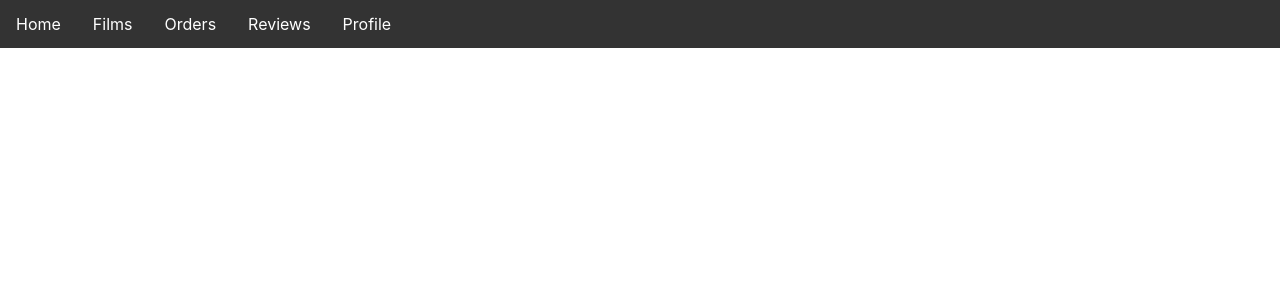
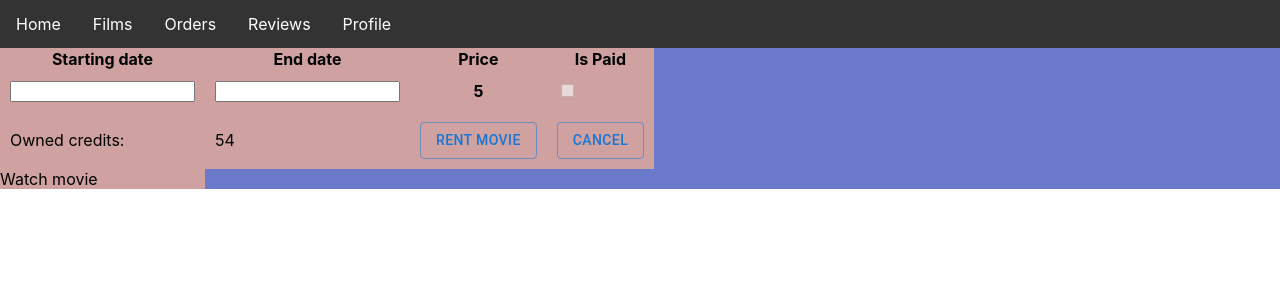
Before and after one commit to kostasliutkus/Filmu_Nuoma_Sistema, a React (Create React App) app in the folder filmu-nuoma-web/: page /Order/1 in a window 1280 px wide. Shown: the top 300 px of the page. Built offline with nearby package versions, Linux system fonts and the light colour scheme.

Commit message:
Added create new order window

```diff
--- a/filmu-nuoma-web/package.json
+++ b/filmu-nuoma-web/package.json
@@ -3,6 +3,9 @@
   "version": "0.1.0",
   "private": true,
   "dependencies": {
+    "@emotion/react": "^11.11.1",
+    "@emotion/styled": "^11.11.0",
+    "@mui/material": "^5.14.17",
     "@testing-library/jest-dom": "^5.17.0",
     "@testing-library/react": "^13.4.0",
     "@testing-library/user-event": "^13.5.0",
@@ -10,6 +13,7 @@
     "rc-switch": "^4.1.0",
     "react": "^18.2.0",
     "react-bootstrap": "^2.9.1",
+    "react-datepicker": "^4.21.0",
     "react-dom": "^18.2.0",
     "react-router": "^6.18.0",
     "react-scripts": "^5.0.1",
--- a/filmu-nuoma-web/src/App.js
+++ b/filmu-nuoma-web/src/App.js
@@ -3,7 +3,8 @@ import React from "react";
 import FilmList from './pages/FilmSystem/FilmList.js'
 import {Link,Route,Routes } from 'react-router-dom';
 import HomePage from "./pages/HomePage";
-import OrderList from "./pages/OrderSystem/Order.js";
+import OrderList from "./pages/OrderSystem/OrderList.js";
+import CreateOrder from "./pages/OrderSystem/CreateOrder.js";
 import Review from "./pages/ReviewSystem/Review";
 import Profile from "./pages/ClientSystem/Profile.js";
 import FilmView from "./pages/FilmSystem/FilmView.js"
@@ -30,7 +31,8 @@ function App() {
           <Route path="/OrderList" element ={<OrderList/>}/>
           <Route path="/Reviews" element ={<Review/>}/>
           <Route path="/Profile" element ={<Profile/>}/>
-          <Route path="/film-view/:id" element={<FilmView/>} />
+          <Route path="/Order/:id" element={<CreateOrder/>} />
+           <Route path="/film-view/:id" element={<FilmView/>} />
       </Routes>
       </>
   );
--- /dev/null
+++ b/filmu-nuoma-web/src/pages/OrderSystem/CreateOrder.js
@@ -0,0 +1,148 @@
+import React, { useState } from "react";
+import DatePicker from "react-datepicker";
+import { useNavigate, useParams } from 'react-router-dom';
+import "react-datepicker/dist/react-datepicker.css";
+import Button from '@mui/material/Button';
+import Dialog from '@mui/material/Dialog';
+import DialogActions from '@mui/material/DialogActions';
+import DialogContent from '@mui/material/DialogContent';
+import DialogContentText from '@mui/material/DialogContentText';
+import DialogTitle from '@mui/material/DialogTitle';
+import './OrderStyle.css';
+
+function CreateOrder() {
+    const [startDate, setStartDate] = useState(null);
+    const [endDate, setEndDate] = useState(null);
+    const [isChecked, setIsChecked] = useState(false);
+    const [openRentDialog, setOpenRentDialog] = useState(false);
+    const [openCancelDialog, setOpenCancelDialog] = useState(false);
+
+    const handleStartDateChange = (date) => {
+        setStartDate(date);
+    };
+
+    const handleEndDateChange = (date) => {
+        setEndDate(date);
+    };
+
+    const handleRentMovie = () => {
+        setOpenRentDialog(true);
+    };
+
+    const handleCancelMovie = () => {
+        setOpenCancelDialog(true);
+    };
+
+    const handleCloseRentDialog = () => {
+        setIsChecked(true);
+        setOpenRentDialog(false);
+    };
+    const handleCloseRentDialogNo = () => {
+        setOpenRentDialog(false);
+    };
+
+    const handleCloseCancelDialog = () => {
+        setOpenCancelDialog(false);
+    };
+
+    const navigate = useNavigate();
+    const { id } = useParams();
+
+    return (
+        <body className="order-body">
+            <div className="full-page-div-order">
+                <thead>
+                    <tr>
+                        <th>Starting date</th>
+                        <th>End date</th>
+                        <th>Price</th>
+                        <th>Is Paid</th>
+                    </tr>
+                </thead>
+                <tbody>
+                    <tr>
+                        <td>
+                            <DatePicker
+                                selected={startDate}
+                                onChange={handleStartDateChange}
+                                dateFormat="dd/MM/yyyy"
+                            />
+                        </td>
+                        <td>
+                            <DatePicker
+                                selected={endDate}
+                                onChange={handleEndDateChange}
+                                dateFormat="dd/MM/yyyy"
+                            />
+                        </td>
+                        <th>5</th>
+                        <td>
+                            <input type="checkbox" checked={isChecked} disabled={!isChecked} />
+                        </td>
+                    </tr>
+                    <tr>
+                        <td>Owned credits:</td>
+                        <td>54</td>
+                        <td>
+                            <Button variant="outlined" onClick={handleRentMovie}>
+                                Rent Movie
+                            </Button>
+                        </td>
+                        <td>
+                            <Button variant="outlined" onClick={handleCancelMovie}>
+                                Cancel
+                            </Button>
+                        </td>
+                    </tr>
+                    <tr onClick={() => navigate(`/film-view/${id}`)}>
+                        Watch movie
+                    </tr>
+                </tbody>
+            </div>
+
+            {/* Rent Dialog */}
+            <Dialog
+                open={openRentDialog}
+                onClose={handleCloseRentDialog}
+                aria-labelledby="rent-dialog-title"
+                aria-describedby="rent-dialog-description"
+            >
+                <DialogTitle id="rent-dialog-title">Rent Movie</DialogTitle>
+                <DialogContent>
+                    <DialogContentText id="rent-dialog-description">
+                        Confirm the rental of the movie.
+                    </DialogContentText>
+                </DialogContent>
+                <DialogActions>
+                    <Button onClick={handleCloseRentDialogNo}>Cancel</Button>
+                    <Button onClick={handleCloseRentDialog} autoFocus>
+                        Confirm
+                    </Button>
+                </DialogActions>
+            </Dialog>
+
+            {/* Cancel Dialog */}
+            <Dialog
+                open={openCancelDialog}
+                onClose={handleCloseCancelDialog}
+                aria-labelledby="cancel-dialog-title"
+                aria-describedby="cancel-dialog-description"
+            >
+                <DialogTitle id="cancel-dialog-title">Cancel Movie</DialogTitle>
+                <DialogContent>
+                    <DialogContentText id="cancel-dialog-description">
+                        Are you sure you want to cancel the rental of the movie?
+                    </DialogContentText>
+                </DialogContent>
+                <DialogActions>
+                    <Button onClick={handleCloseCancelDialog}>No</Button>
+                    <Button onClick={handleCloseCancelDialog} autoFocus>
+                        Yes, Cancel
+                    </Button>
+                </DialogActions>
+            </Dialog>
+        </body>
+    );
+}
+
+export default CreateOrder;
--- a/filmu-nuoma-web/src/pages/OrderSystem/Order.js
+++ /dev/null
@@ -1,22 +0,0 @@
-function OrderList() {
-  return (
-      <body>
-      <h2>HTML Table</h2>
-      <table>
-          <tr>
-              <th>Movie</th>
-              <th>Price</th>
-              <th>somethin</th>
-          </tr>
-          <tr>
-              <td>Alfreds Futterkiste</td>
-              <td>69</td>
-              <td>hello</td>
-          </tr>
-
-      </table>
-
-      </body>
-  );
-}
-export default OrderList
--- /dev/null
+++ b/filmu-nuoma-web/src/pages/OrderSystem/OrderList.js
@@ -0,0 +1,33 @@
+import React from "react";
+import './OrderStyle.css';
+function OrderList() {
+
+    return (
+        <html className="order-html">
+        <body className="order-body">
+
+            <h2>HTML Table</h2>
+            <table>
+                <thead>
+                    <tr>
+                        <th>Movie Name</th>
+                        <th>Price</th>
+                        <th>User</th>
+                    </tr>
+                </thead>
+                <tbody>
+                    <tr>
+                        <td>BASE RACE INCIDENT</td>
+                        <td>69</td>
+                        <td>Admin</td>
+                    </tr>
+                </tbody>
+
+
+            </table>
+
+        </body>
+        </html>
+    );
+}
+export default OrderList
--- /dev/null
+++ b/filmu-nuoma-web/src/pages/OrderSystem/OrderStyle.css
@@ -0,0 +1,46 @@
+tr:hover {
+    background-color: midnightblue;
+    cursor: pointer;
+}
+table tbody tr:hover td {
+    color: white; /* This will set the text color for all cells in the hovered row */
+}
+
+tr {
+    background-color: rgb(207, 161, 161);
+    margin-bottom: 5px;
+}
+table th,
+table td {
+    color: grey;
+}
+table {
+    border-collapse: separate;
+    border-spacing: 0 0;
+}
+tr > td {
+    padding: 10px;
+}
+.order-body{
+    margin: 0;
+    padding: 0;
+    height: 100%;
+    width: 100%;
+    background-color:#0c0f21;
+}
+.order-html{
+    margin: 0;
+    padding: 0;
+    height: 100%;
+    width: 100%;
+    background-color:#0c0f21;
+}
+.full-page-div-order {
+    width: 100%;
+    height: 100%;
+    background-color:#6b7acb;
+    /* Add any additional styles you need for your div */
+}
+h2 {
+    color:grey;
+}
```
Also changed, not shown: 1 other file (tests, documents, lock files or other folders).
